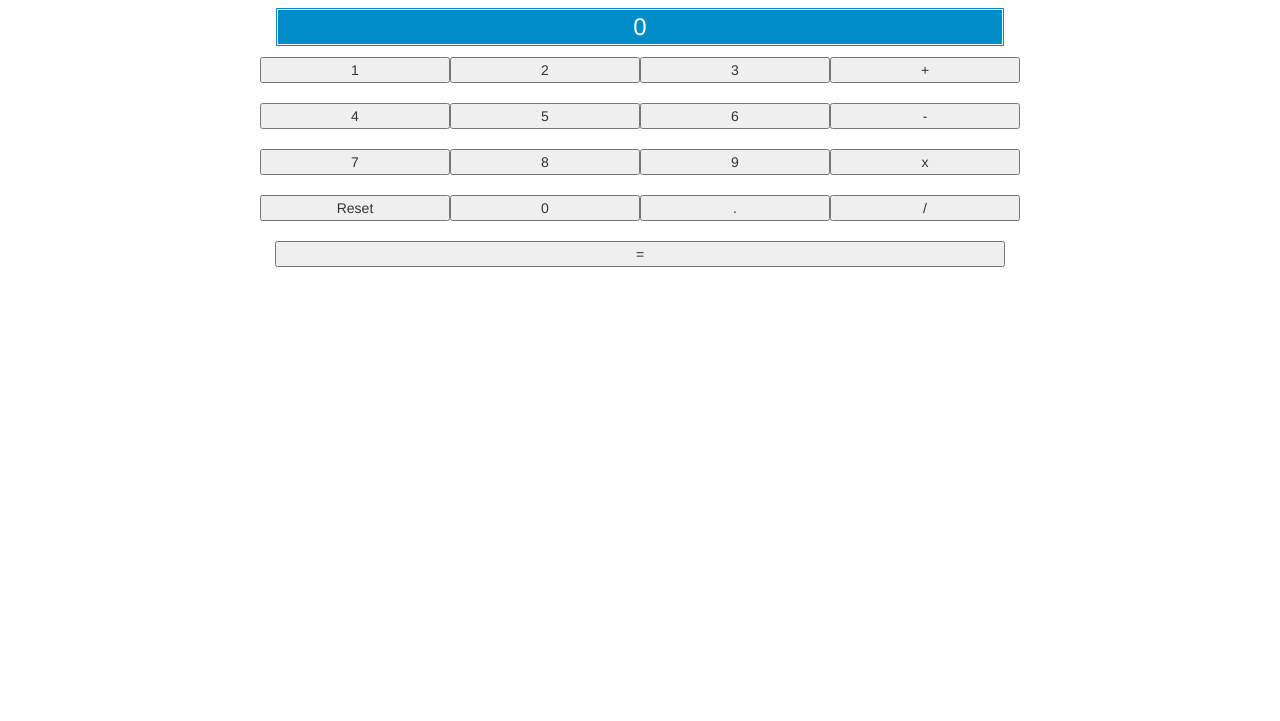
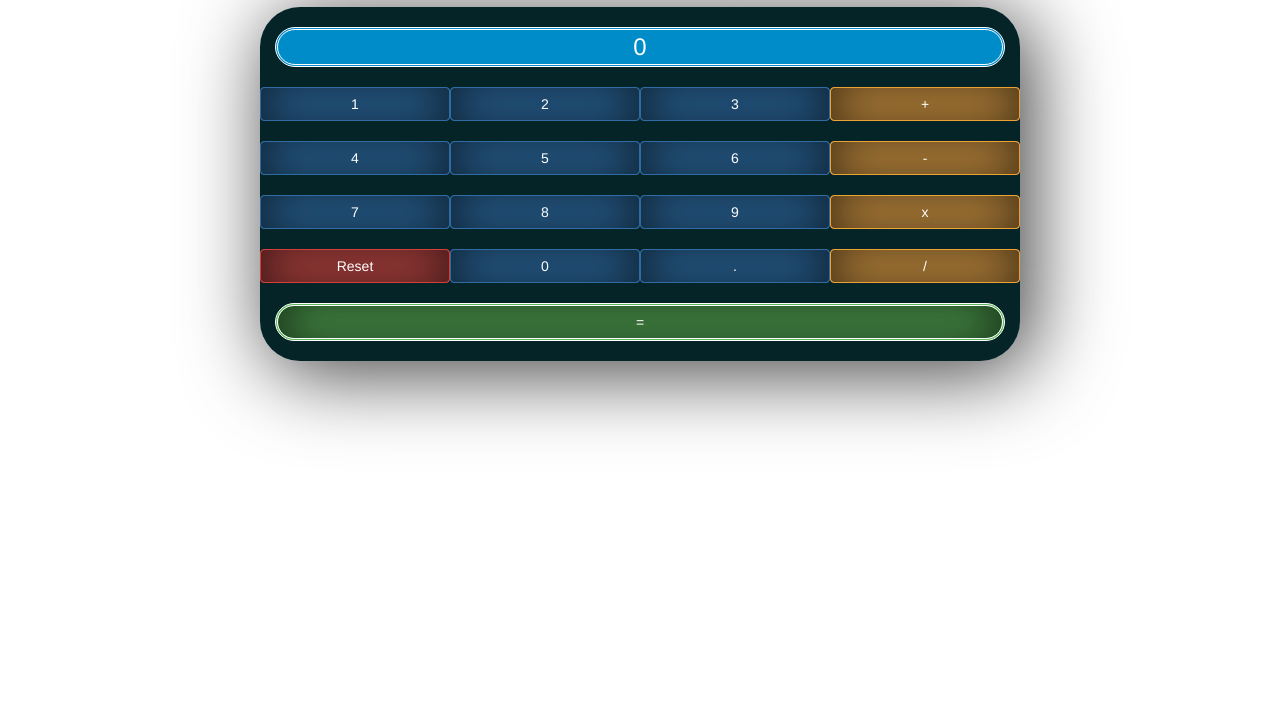
Before and after one commit to mathiasbalogh/weekend-3-calc, a website: page public/views/index.html in a window 1280 px wide. Shown: the part 79-800 px from the top of the page. Drawn offline with Linux system fonts and the light colour scheme; files that its build step writes are made by us from their sources; files whose address does not match are found by name.

Commit message:
Final stylings

```diff
--- a/public/styles/styles.css
+++ b/public/styles/styles.css
@@ -6,21 +6,19 @@
 }
 #output {
   height: 40px;
-  /*width: 100%;*/
   background-color: rgb(0, 140, 200);
   font-size: 24px;
-  /*margin-left: auto;
-  margin-right: auto;*/
   border: 3px double;
   color: white;
+  border-radius: 40px;
+  margin-top: 20px;
+  margin-bottom: 20px;
 }
-/*#form {
-  text-align: center;
-  margin-left: auto;
-  margin-right: auto;
-}*/
-#a , #b , #multiply , #add , #subtract , #divide , #equals, #reset{
+
+#a , #b , #multiply , #add , #subtract , #divide , #equals, #reset, #decimal, .num{
   margin-bottom: 20px;
+  box-shadow: inset 0px 0px 46px 2px rgba(0,0,0,0.75);
+
 }
 h1 {
   text-align: center;
@@ -28,4 +26,15 @@ h1 {
   background-color: rgb(0, 140, 200);
   border: 3px double;
   color: white;
+  border-radius: 40px;
+  text-shadow: 6px 6px 13px rgba(5, 36, 40, 1);
 }
+#form {
+  background-color: rgb(5, 36, 40);
+  border-radius: 40px;
+  box-shadow: 10px 10px 82px 2px rgba(0,0,0,0.75);
+}
+#equals {
+  border: 3px double;
+  border-radius: 40px;
+}
--- a/public/views/index.html
+++ b/public/views/index.html
@@ -15,31 +15,31 @@
       <p id="output" class="col-sm-12 text-center">0</p>
       <!-- <input id="a" type="number"><br> -->
       <div class="row">
-        <button id="1" class="num col-sm-3">1</button>
-        <button id="2" class="num col-sm-3">2</button>
-        <button id="3" class="num col-sm-3">3</button>
-        <button id="add" class="operator col-sm-3">+</button>
+        <button id="1" class="num col-sm-3 btn btn-primary">1</button>
+        <button id="2" class="num col-sm-3 btn btn-primary">2</button>
+        <button id="3" class="num col-sm-3 btn btn-primary">3</button>
+        <button id="add" class="operator col-sm-3 btn btn-warning">+</button>
       </div>
       <div class="row">
-        <button id="4" class="num col-sm-3">4</button>
-        <button id="5" class="num col-sm-3">5</button>
-        <button id="6" class="num col-sm-3">6</button>
-        <button id="subtract" class="operator col-sm-3">-</button>
+        <button id="4" class="num col-sm-3 btn btn-primary">4</button>
+        <button id="5" class="num col-sm-3 btn btn-primary">5</button>
+        <button id="6" class="num col-sm-3 btn btn-primary">6</button>
+        <button id="subtract" class="operator col-sm-3 btn btn-warning">-</button>
       </div>
       <div class="row">
-        <button id="7" class="num col-sm-3">7</button>
-        <button id="8" class="num col-sm-3">8</button>
-        <button id="9" class="num col-sm-3">9</button>
-        <button id="multiply" class="operator col-sm-3">x</button>
+        <button id="7" class="num col-sm-3 btn btn-primary">7</button>
+        <button id="8" class="num col-sm-3 btn btn-primary">8</button>
+        <button id="9" class="num col-sm-3 btn btn-primary">9</button>
+        <button id="multiply" class="operator col-sm-3 btn btn-warning">x</button>
       </div>
       <div class="row">
-        <input id = "reset" class= "col-sm-3"type="reset">
-        <button id="0" class="num col-sm-3">0</button>
-        <button id="decimal" class="col-sm-3">.</button>
+        <input id = "reset" class= "col-sm-3 btn btn-danger"type="reset">
+        <button id="0" class="num col-sm-3 btn btn-primary">0</button>
+        <button id="decimal" class="col-sm-3 btn btn-primary">.</button>
         <!-- <input id="b" type="number"><br> -->
-        <button id="divide" class ="operator col-sm-3">/</button>
+        <button id="divide" class ="operator col-sm-3 btn btn-warning">/</button>
       </div>
-      <button id="equals" class ="col-sm-12">=</button>
+      <button id="equals" class ="col-sm-12 btn btn-success">=</button>
   </div>
   </body>
 </html>
```
